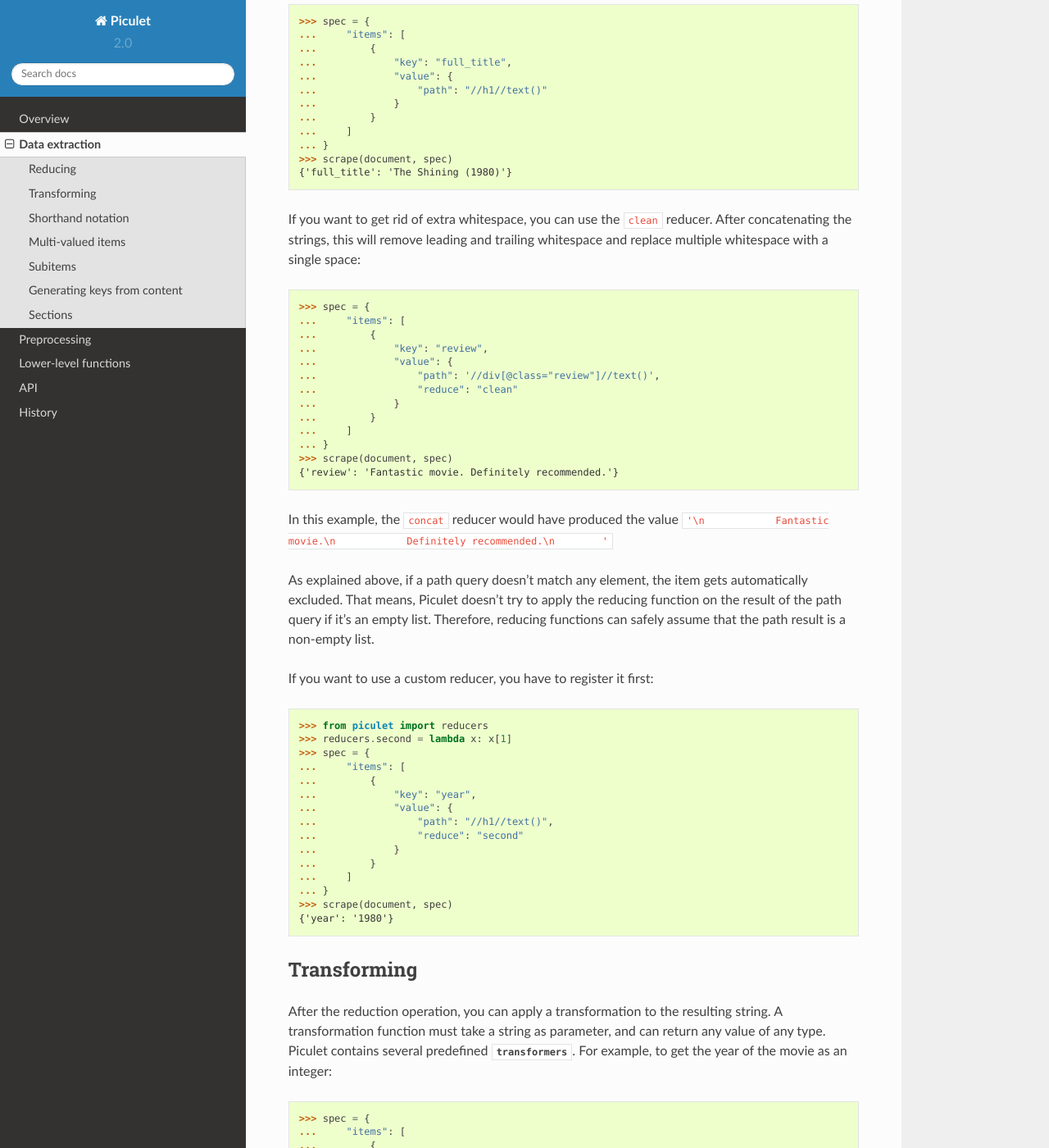
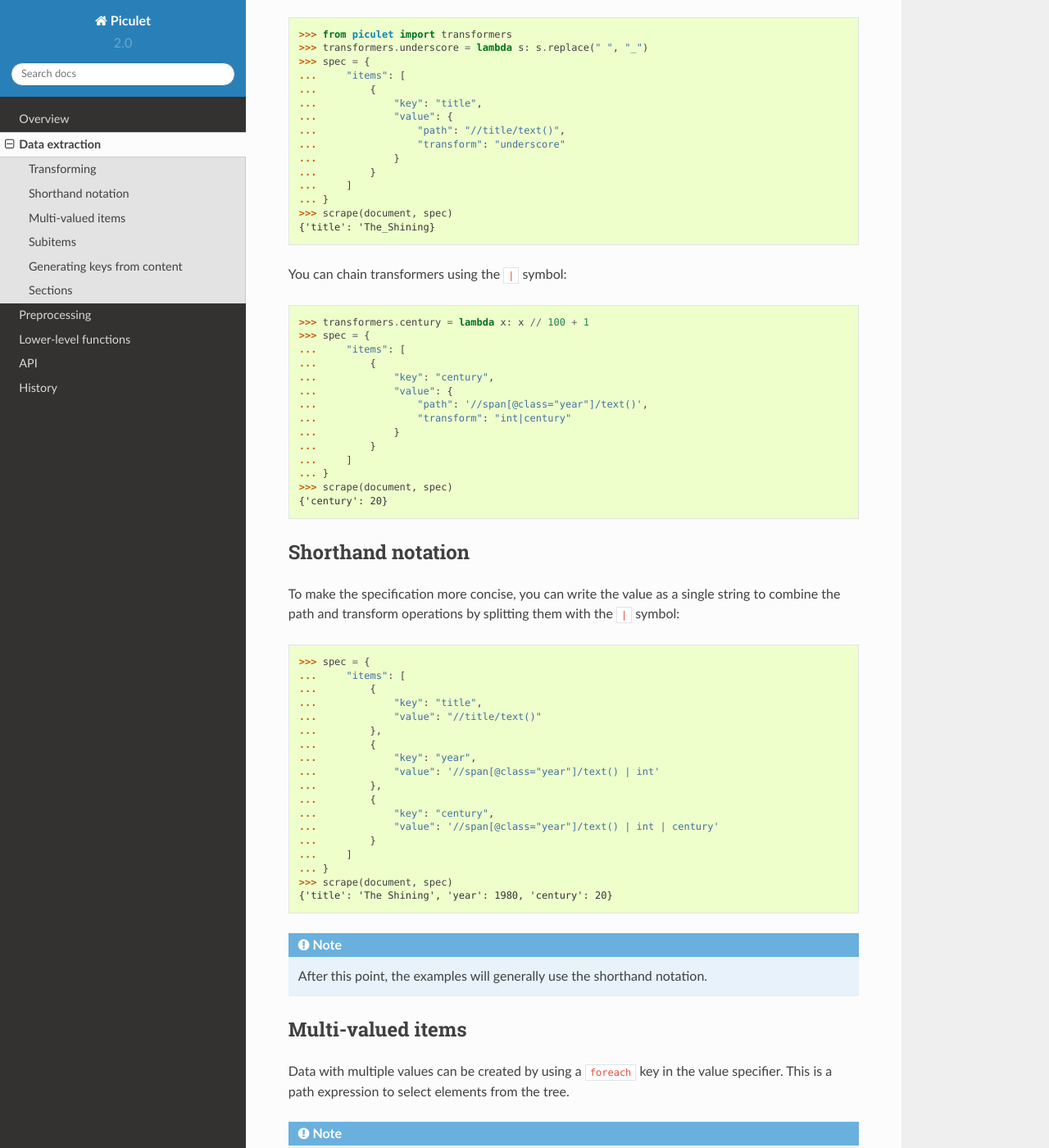
Before and after one commit to uyar/piculet, a Sphinx documentation site: the page built from docs/source/extract.rst, in a window 1280 px wide and 1400 px high, scrolled down 3105 px. Shown: the whole window at 82% size. Built offline with Sphinx 7.4.7 and the Read the Docs theme 2.0.0, drawn with Linux system fonts in a browser that asks for light colours; some of the changed text lies outside the part shown.

Commit message:
doc: Remove reducers from extraction document

```diff
--- a/docs/source/extract.rst
+++ b/docs/source/extract.rst
@@ -53,300 +53,259 @@
 a ``value`` description.
 The key specifies the key for the item in the output mapping, and the value
 specifies how to extract the data to set as the value for that item.
-Typically, a value specifier consists of a path query and a reducing function.
-The query is applied to the root and a list of strings is obtained.
-Then, the reducing function converts this list into a single
-string. [#reducing]_
+Typically, a value specifier is a path query.
+This query is applied to the root and the resulting list of strings
+is concatenated into a single string.
+
+.. note::
+
+   This means that the query has to end with either ``text()`` or some
+   attribute value as in ``@attr``.
 
 For example, to get the title of the movie from the example document,
 we can write:
 
->>> spec = {
-...     "items": [
-...         {
-...             "key": "title",
-...             "value": {
-...                 "path": "//title/text()",
-...                 "reduce": "first"
-...             }
-...         }
-...     ]
-... }
->>> scrape(document, spec)
-{'title': 'The Shining'}
+.. code-block:: python
+
+   >>> spec = {
+   ...     "items": [
+   ...         {
+   ...             "key": "title",
+   ...             "value": {
+   ...                 "path": "//title/text()"
+   ...             }
+   ...         }
+   ...     ]
+   ... }
+   >>> scrape(document, spec)
+   {'title': 'The Shining'}
 
 The ``.//title/text()`` path generates the list ``['The Shining']``,
-and the reducing function ``first`` selects the first element from that list.
+and concatenation generates the resulting string.
 
 .. note::
 
-   By default, the XPath queries are limited by `what ElementTree supports`_
+   By default, XPath queries are limited by `what ElementTree supports`_
    (plus a few additions by Piculet).
-   However, if the `lxml`_ package is installed a
-   `much wider range of XPath constructs`_ can be used.
+   However, if the `lxml`_ package is installed,
+   a `much wider range of XPath constructs`_ can be used.
 
 Multiple items can be collected in a single invocation:
 
->>> spec = {
-...     "items": [
-...         {
-...             "key": "title",
-...             "value": {
-...                 "path": "//title/text()",
-...                 "reduce": "first"
-...             }
-...         },
-...         {
-...             "key": "year",
-...             "value": {
-...                 "path": '//span[@class="year"]/text()',
-...                 "reduce": "first"
-...             }
-...         }
-...     ]
-... }
->>> scrape(document, spec)
-{'title': 'The Shining', 'year': '1980'}
+.. code-block:: python
+
+   >>> spec = {
+   ...     "items": [
+   ...         {
+   ...             "key": "title",
+   ...             "value": {
+   ...                 "path": "//title/text()"
+   ...             }
+   ...         },
+   ...         {
+   ...             "key": "year",
+   ...             "value": {
+   ...                 "path": '//span[@class="year"]/text()'
+   ...             }
+   ...         }
+   ...     ]
+   ... }
+   >>> scrape(document, spec)
+   {'title': 'The Shining', 'year': '1980'}
 
 If a path doesn't match any element in the tree, the item will be excluded
 from the output.
-Note that in the following example, the "foo" key doesn't get included:
-
->>> spec = {
-...     "items": [
-...         {
-...             "key": "title",
-...             "value": {
-...                 "path": "//title/text()",
-...                 "reduce": "first"
-...              }
-...         },
-...         {
-...             "key": "foo",
-...             "value": {
-...                 "path": "//foo/text()",
-...                 "reduce": "first"
-...             }
-...         }
-...     ]
-... }
->>> scrape(document, spec)
-{'title': 'The Shining'}
-
-Reducing
---------
-
-Piculet contains a few predefined reducing functions.
-Other than the ``first`` reducer used in the examples above, a very common
-reducer is ``concat`` which will concatenate the selected strings:
-
->>> spec = {
-...     "items": [
-...         {
-...             "key": "full_title",
-...             "value": {
-...                 "path": "//h1//text()",
-...                 "reduce": "concat"
-...             }
-...         }
-...     ]
-... }
->>> scrape(document, spec)
-{'full_title': 'The Shining (1980)'}
-
-``concat`` is the default reducer, i.e. if no reducer is given, the strings
-will be concatenated:
-
->>> spec = {
-...     "items": [
-...         {
-...             "key": "full_title",
-...             "value": {
-...                 "path": "//h1//text()"
-...             }
-...         }
-...     ]
-... }
->>> scrape(document, spec)
-{'full_title': 'The Shining (1980)'}
-
-If you want to get rid of extra whitespace, you can use the ``clean`` reducer.
-After concatenating the strings, this will remove leading and trailing
-whitespace and replace multiple whitespace with a single space:
-
->>> spec = {
-...     "items": [
-...         {
-...             "key": "review",
-...             "value": {
-...                 "path": '//div[@class="review"]//text()',
-...                 "reduce": "clean"
-...             }
-...         }
-...     ]
-... }
->>> scrape(document, spec)
-{'review': 'Fantastic movie. Definitely recommended.'}
-
-In this example, the ``concat`` reducer would have produced the value
-``'\n            Fantastic movie.\n            Definitely recommended.\n        '``
-
-As explained above, if a path query doesn't match any element,
-the item gets automatically excluded.
-That means, Piculet doesn't try to apply the reducing function
-on the result of the path query if it's an empty list.
-Therefore, reducing functions can safely assume that the path result
-is a non-empty list.
-
-If you want to use a custom reducer, you have to register it first:
+Note that in the following example, there's no "foo" key in the result:
 
 .. code-block:: python
 
-   >>> from piculet import reducers
-   >>> reducers.second = lambda x: x[1]
+   >>> spec = {
+   ...     "items": [
+   ...         {
+   ...             "key": "title",
+   ...             "value": {
+   ...                 "path": "//title/text()"
+   ...              }
+   ...         },
+   ...         {
+   ...             "key": "foo",
+   ...             "value": {
+   ...                 "path": "//foo/text()"
+   ...             }
+   ...         }
+   ...     ]
+   ... }
+   >>> scrape(document, spec)
+   {'title': 'The Shining'}
+
+Transforming
+------------
+
+After getting the string value, you can apply a transformation to it.
+The transformation function must take a string as parameter,
+and can return any value of any type.
+Piculet contains several predefined
+:attr:`transformers <piculet.transformers>`.
+For example, to get the year of the movie as an integer:
+
+.. code-block:: python
+
    >>> spec = {
    ...     "items": [
    ...         {
    ...             "key": "year",
    ...             "value": {
-   ...                 "path": "//h1//text()",
-   ...                 "reduce": "second"
+   ...                 "path": '//span[@class="year"]/text()',
+   ...                 "transform": "int"
    ...             }
    ...         }
    ...     ]
    ... }
    >>> scrape(document, spec)
-   {'year': '1980'}
-
-Transforming
-------------
-
-After the reduction operation, you can apply a transformation
-to the resulting string.
-A transformation function must take a string as parameter,
-and can return any value of any type.
-Piculet contains several predefined
-:attr:`transformers <piculet.transformers>`.
-For example, to get the year of the movie as an integer:
-
->>> spec = {
-...     "items": [
-...         {
-...             "key": "year",
-...             "value": {
-...                 "path": '//span[@class="year"]/text()',
-...                 "reduce": "first",
-...                 "transform": "int"
-...             }
-...         }
-...     ]
-... }
->>> scrape(document, spec)
-{'year': 1980}
+   {'year': 1980}
 
 If you want to use a custom transformer, you have to register it first:
 
 .. code-block:: python
 
    >>> from piculet import transformers
-   >>> transformers.year25 = lambda x: int(x) + 25
+   >>> transformers.underscore = lambda s: s.replace(" ", "_")
    >>> spec = {
    ...     "items": [
    ...         {
-   ...             "key": "25th_year",
+   ...             "key": "title",
    ...             "value": {
-   ...                 "path": '//span[@class="year"]/text()',
-   ...                 "reduce": "first",
-   ...                 "transform": "year25"
+   ...                 "path": "//title/text()",
+   ...                 "transform": "underscore"
    ...             }
    ...         }
    ...     ]
    ... }
    >>> scrape(document, spec)
-   {'25th_year': 2005}
+   {'title': 'The_Shining}
 
+
+You can chain transformers using the ``|`` symbol:
+
+.. code-block:: python
+
+   >>> transformers.century = lambda x: x // 100 + 1
+   >>> spec = {
+   ...     "items": [
+   ...         {
+   ...             "key": "century",
+   ...             "value": {
+   ...                 "path": '//span[@class="year"]/text()',
+   ...                 "transform": "int|century"
+   ...             }
+   ...         }
+   ...     ]
+   ... }
+   >>> scrape(document, spec)
+   {'century': 20}
 
 Shorthand notation
 ------------------
 
 To make the specification more concise, you can write the value
-as a single string to combine path, reduce, and transform operations
-by splitting them with arrows:
+as a single string to combine the path  and transform operations
+by splitting them with the ``|`` symbol:
 
 .. code-block:: python
 
->>> spec = {
-...     "items": [
-...         {
-...             "key": "title",
-...             "value": "//title/text() -> first -> strip"
-...         }
-...     ]
-... }
->>> scrape(document, spec)
-{'title': 'The Shining'}
+   >>> spec = {
+   ...     "items": [
+   ...         {
+   ...             "key": "title",
+   ...             "value": "//title/text()"
+   ...         },
+   ...         {
+   ...             "key": "year",
+   ...             "value": '//span[@class="year"]/text() | int'
+   ...         },
+   ...         {
+   ...             "key": "century",
+   ...             "value": '//span[@class="year"]/text() | int | century'
+   ...         }
+   ...     ]
+   ... }
+   >>> scrape(document, spec)
+   {'title': 'The Shining', 'year': 1980, 'century': 20}
+
+.. note::
+
+   After this point, the examples will generally use the shorthand notation.
 
 Multi-valued items
 ------------------
 
 Data with multiple values can be created by using a ``foreach`` key
 in the value specifier.
-This is a path expression to select elements from the tree. [#multivalued]_
-The path and reducing function will be applied *to each selected element*,
+This is a path expression to select elements from the tree.
+
+.. note::
+
+   This implies that the ``foreach`` query should **not** end in ``text()``
+   or ``@attr``.
+
+The path function will be applied *to each selected element*,
 and the obtained values will be the members of the resulting list.
 For example, to get the genres of the movie, we can write:
 
->>> spec = {
-...     "items": [
-...         {
-...             "key": "genres",
-...             "value": {
-...                 "foreach": '//ul[@class="genres"]/li',
-...                 "path": "./text()",
-...                 "reduce": "first"
-...             }
-...         }
-...     ]
-... }
->>> scrape(document, spec)
-{'genres': ['Horror', 'Drama']}
+.. code-block:: python
 
-If the ``foreach`` key doesn't match any element the item will be excluded
+   >>> spec = {
+   ...     "items": [
+   ...         {
+   ...             "key": "genres",
+   ...             "value": {
+   ...                 "foreach": '//ul[@class="genres"]/li',
+   ...                 "path": "./text()"
+   ...             }
+   ...         }
+   ...     ]
+   ... }
+   >>> scrape(document, spec)
+   {'genres': ['Horror', 'Drama']}
+
+If the ``foreach`` key doesn't match any element, the item will be excluded
 from the result:
 
->>> spec = {
-...     "items": [
-...         {
-...             "key": "foos",
-...             "value": {
-...                 "foreach": '//ul[@class="foos"]/li',
-...                 "path": "./text()",
-...                 "reduce": "first"
-...             }
-...         }
-...     ]
-... }
->>> scrape(document, spec)
-{}
+.. code-block:: python
+
+   >>> spec = {
+   ...     "items": [
+   ...         {
+   ...             "key": "foos",
+   ...             "value": {
+   ...                 "foreach": '//ul[@class="foos"]/li',
+   ...                 "path": "./text()"
+   ...             }
+   ...         }
+   ...     ]
+   ... }
+   >>> scrape(document, spec)
+   {}
 
 If a transformation is specified, it will be applied to every element
 in the resulting list:
 
->>> spec = {
-...     "items": [
-...         {
-...             "key": "genres",
-...             "value": {
-...                 "foreach": '//ul[@class="genres"]/li',
-...                 "path": "./text()",
-...                 "reduce": "first",
-...                 "transform": "lower"
-...             }
-...         }
-...     ]
-... }
->>> scrape(document, spec)
-{'genres': ['horror', 'drama']}
+.. code-block:: python
+
+   >>> spec = {
+   ...     "items": [
+   ...         {
+   ...             "key": "genres",
+   ...             "value": {
+   ...                 "foreach": '//ul[@class="genres"]/li',
+   ...                 "path": "./text()",
+   ...                 "transform": "lower"
+   ...             }
+   ...         }
+   ...     ]
+   ... }
+   >>> scrape(document, spec)
+   {'genres': ['horror', 'drama']}
 
 Subitems
 --------
@@ -356,113 +315,98 @@
 then this will be interpreted as a subrule, and the generated mapping
 will be the value for the key.
 
->>> spec = {
-...     "items": [
-...         {
-...             "key": "director",
-...             "value": {
-...                 "items": [
-...                     {
-...                         "key": "name",
-...                         "value": {
-...                             "path": '//div[@class="director"]//a/text()',
-...                             "reduce": "first"
-...                         }
-...                     },
-...                     {
-...                         "key": "link",
-...                         "value": {
-...                             "path": '//div[@class="director"]//a/@href',
-...                             "reduce": "first"
-...                         }
-...                     }
-...                 ]
-...             }
-...         }
-...     ]
-... }
->>> scrape(document, spec)
-{'director': {'link': '/people/1', 'name': 'Stanley Kubrick'}}
+.. code-block:: python
+
+   >>> spec = {
+   ...     "items": [
+   ...         {
+   ...             "key": "director",
+   ...             "value": {
+   ...                 "items": [
+   ...                     {
+   ...                         "key": "name",
+   ...                         "value": '//div[@class="director"]//a/text()'
+   ...                     },
+   ...                     {
+   ...                         "key": "link",
+   ...                         "value": '//div[@class="director"]//a/@href'
+   ...                     }
+   ...                 ]
+   ...             }
+   ...         }
+   ...     ]
+   ... }
+   >>> scrape(document, spec)
+   {'director': {'name': 'Stanley Kubrick', 'link': '/people/1'}}
 
 Subitems can be combined with multi-values:
 
->>> spec = {
-...     "items": [
-...         {
-...             "key": "cast",
-...             "value": {
-...                 "foreach": '//table[@class="cast"]/tr',
-...                 "items": [
-...                     {
-...                         "key": "name",
-...                         "value": {
-...                             "path": "./td[1]/a/text()",
-...                             "reduce": "first"
-...                         }
-...                     },
-...                     {
-...                         "key": "link",
-...                         "value": {
-...                             "path": "./td[1]/a/@href",
-...                             "reduce": "first"
-...                         }
-...                     },
-...                     {
-...                         "key": "character",
-...                         "value": {
-...                             "path": "./td[2]/text()",
-...                             "reduce": "first"
-...                         }
-...                     }
-...                 ]
-...             }
-...         }
-...     ]
-... }
->>> scrape(document, spec)
-{'cast': [{'character': 'Jack Torrance',
-   'link': '/people/2',
-   'name': 'Jack Nicholson'},
-  {'character': 'Wendy Torrance',
-   'link': '/people/3',
-   'name': 'Shelley Duvall'}]}
+.. code-block:: python
+
+   >>> spec = {
+   ...     "items": [
+   ...         {
+   ...             "key": "cast",
+   ...             "value": {
+   ...                 "foreach": '//table[@class="cast"]/tr',
+   ...                 "items": [
+   ...                     {
+   ...                         "key": "name",
+   ...                         "value": "./td[1]/a/text()"
+   ...                     },
+   ...                     {
+   ...                         "key": "link",
+   ...                         "value": "./td[1]/a/@href"
+   ...                     },
+   ...                     {
+   ...                         "key": "character",
+   ...                         "value": "./td[2]/text()"
+   ...                     }
+   ...                 ]
+   ...             }
+   ...         }
+   ...     ]
+   ... }
+   >>> scrape(document, spec)
+   {'cast': [{'name': 'Jack Nicholson',
+      'link': '/people/2',
+      'character': 'Jack Torrance'},
+     {'name': 'Shelley Duvall',
+      'link': '/people/3',
+      'character': 'Wendy Torrance'}]}
 
 Subitems can also be transformed.
 The transformation function is always applied as the last step in a "value"
 definition, therefore transformers for subitems take mappings
 (as opposed to strings) as parameter.
 
->>> transformers.stars = lambda x: "%(name)s as %(character)s" % x
->>> spec = {
-...     "items": [
-...         {
-...             "key": "cast",
-...             "value": {
-...                 "foreach": '//table[@class="cast"]/tr',
-...                 "items": [
-...                     {
-...                         "key": "name",
-...                         "value": {
-...                             "path": "./td[1]/a/text()",
-...                             "reduce": "first"
-...                         }
-...                     },
-...                     {
-...                         "key": "character",
-...                         "value": {
-...                             "path": "./td[2]/text()",
-...                             "reduce": "first"
-...                         }
-...                     }
-...                 ],
-...                 "transform": "stars"
-...             }
-...         }
-...     ]
-... }
->>> scrape(document, spec)
-{'cast': ['Jack Nicholson as Jack Torrance',
-  'Shelley Duvall as Wendy Torrance']}
+.. code-block:: python
+
+   >>> transformers.stars = lambda x: "%(name)s as %(character)s" % x
+   >>> spec = {
+   ...     "items": [
+   ...         {
+   ...             "key": "cast",
+   ...             "value": {
+   ...                 "foreach": '//table[@class="cast"]/tr',
+   ...                 "items": [
+   ...                     {
+   ...                         "key": "name",
+   ...                         "value": "./td[1]/a/text()"
+   ...                     },
+   ...                     {
+   ...                         "key": "character",
+   ...                         "value": "./td[2]/text()"
+   ...                     }
+   ...                 ],
+   ...                 "transform": "stars"
+   ...             }
+   ...         }
+   ...     ]
+   ... }
+   >>> scrape(document, spec)
+   {'cast': ['Jack Nicholson as Jack Torrance',
+     'Shelley Duvall as Wendy Torrance']}
 
 Generating keys from content
 ----------------------------
@@ -475,47 +419,48 @@
 that will select these divs and use the h3 text as the key.
 These elements can be selected using ``foreach`` specifications in the items.
 This will cause a new item to be generated for each selected element.
-To get the key value, we can use paths, reducers -and also transformers-
+To get the key value, we can use paths and transformers
 that will be applied to the selected element:
 
->>> spec = {
-...     "items": [
-...         {
-...             "foreach": '//div[@class="info"]',
-...             "key": {
-...                 "path": "./h3/text()",
-...                 "reduce": "first"
-...             },
-...             "value": {
-...                 "path": "./p/text()",
-...                 "reduce": "first"
-...             }
-...         }
-...     ]
-... }
->>> scrape(document, spec)
-{'Runtime:': '144 minutes', 'Language:': 'English'}
+.. code-block:: python
 
-The ``normalize`` reducer concatenates the strings, converts it to lowercase,
+   >>> spec = {
+   ...     "items": [
+   ...         {
+   ...             "foreach": '//div[@class="info"]',
+   ...             "key": {
+   ...                 "path": "./h3/text()"
+   ...             },
+   ...             "value": {
+   ...                 "path": "./p/text()"
+   ...             }
+   ...         }
+   ...     ]
+   ... }
+   >>> scrape(document, spec)
+   {'Runtime:': '144 minutes', 'Language:': 'English'}
+
+The ``normalize`` transformer concatenates the strings, converts it to lowercase,
 replaces spaces with underscores and strips other non-alphanumeric characters:
 
->>> spec = {
-...     "items": [
-...         {
-...             "foreach": '//div[@class="info"]',
-...             "key": {
-...                 "path": "./h3/text()",
-...                 "reduce": "normalize"
-...             },
-...             "value": {
-...                 "path": "./p/text()",
-...                 "reduce": "first"
-...             }
-...         }
-...     ]
-... }
->>> scrape(document, spec)
-{'runtime': '144 minutes', 'language': 'English'}
+.. code-block:: python
+
+   >>> spec = {
+   ...     "items": [
+   ...         {
+   ...             "foreach": '//div[@class="info"]',
+   ...             "key": {
+   ...                 "path": "./h3/text()",
+   ...                 "transform": "normalize"
+   ...             },
+   ...             "value": {
+   ...                 "path": "./p/text()"
+   ...             }
+   ...         }
+   ...     ]
+   ... }
+   >>> scrape(document, spec)
+   {'runtime': '144 minutes', 'language': 'English'}
 
 Sections
 --------
@@ -539,17 +484,11 @@
    ...                 "items": [
    ...                     {
    ...                         "key": "name",
-   ...                         "value": {
-   ...                             "path": "./text()",
-   ...                             "reduce": "first"
-   ...                         }
+   ...                         "value": "./text()"
    ...                     },
    ...                     {
    ...                         "key": "link",
-   ...                         "value": {
-   ...                             "path": "./@href",
-   ...                             "reduce": "first"
-   ...                         }
+   ...                         "value": "./@href"
    ...                     }
    ...                 ]
    ...             }
@@ -557,24 +496,12 @@
    ...     ]
    ... }
    >>> scrape(document, spec)
-   {'director': {'link': '/people/1', 'name': 'Stanley Kubrick'}}
+   {'director': {'name': 'Stanley Kubrick', 'link': '/people/1'}}
 
 .. [#xhtml]
 
    Note that the example document is already in XML format.
 
-.. [#reducing]
-
-   This means that the query has to end with either ``text()`` or some
-   attribute value as in ``@attr``.
-   And the reducing function should be implemented
-   so that it takes a list of strings and returns a string.
-
-.. [#multivalued]
-
-   This implies that the ``foreach`` query should **not** end in ``text()``
-   or ``@attr``.
-
 .. _ElementTree: https://docs.python.org/3/library/xml.etree.elementtree.html
 .. _what ElementTree supports: https://docs.python.org/3/library/xml.etree.elementtree.html#xpath-support
 .. _lxml: http://lxml.de/
```
Also changed, not shown: other parts of docs/source/extract.rst (+1 -1 lines).
